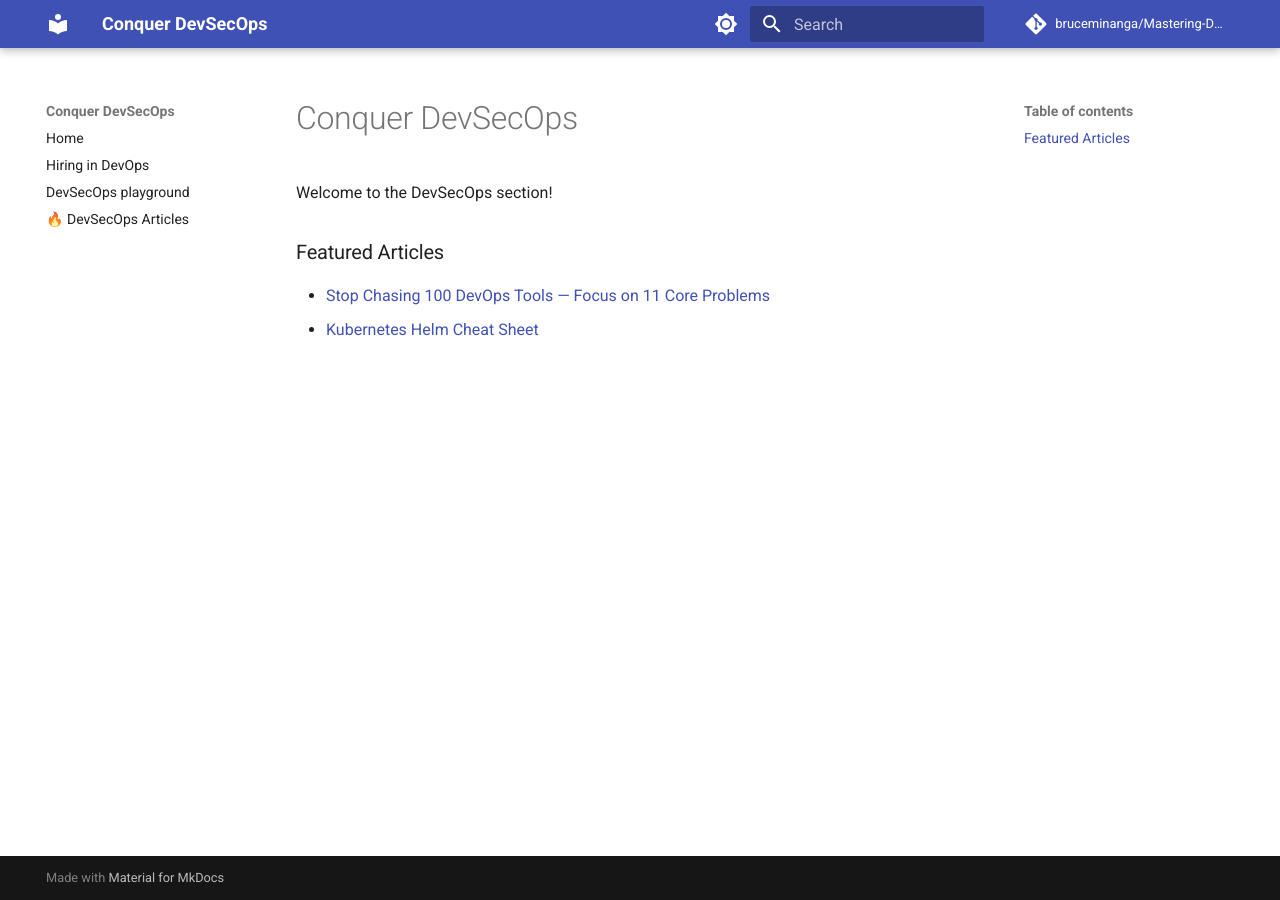
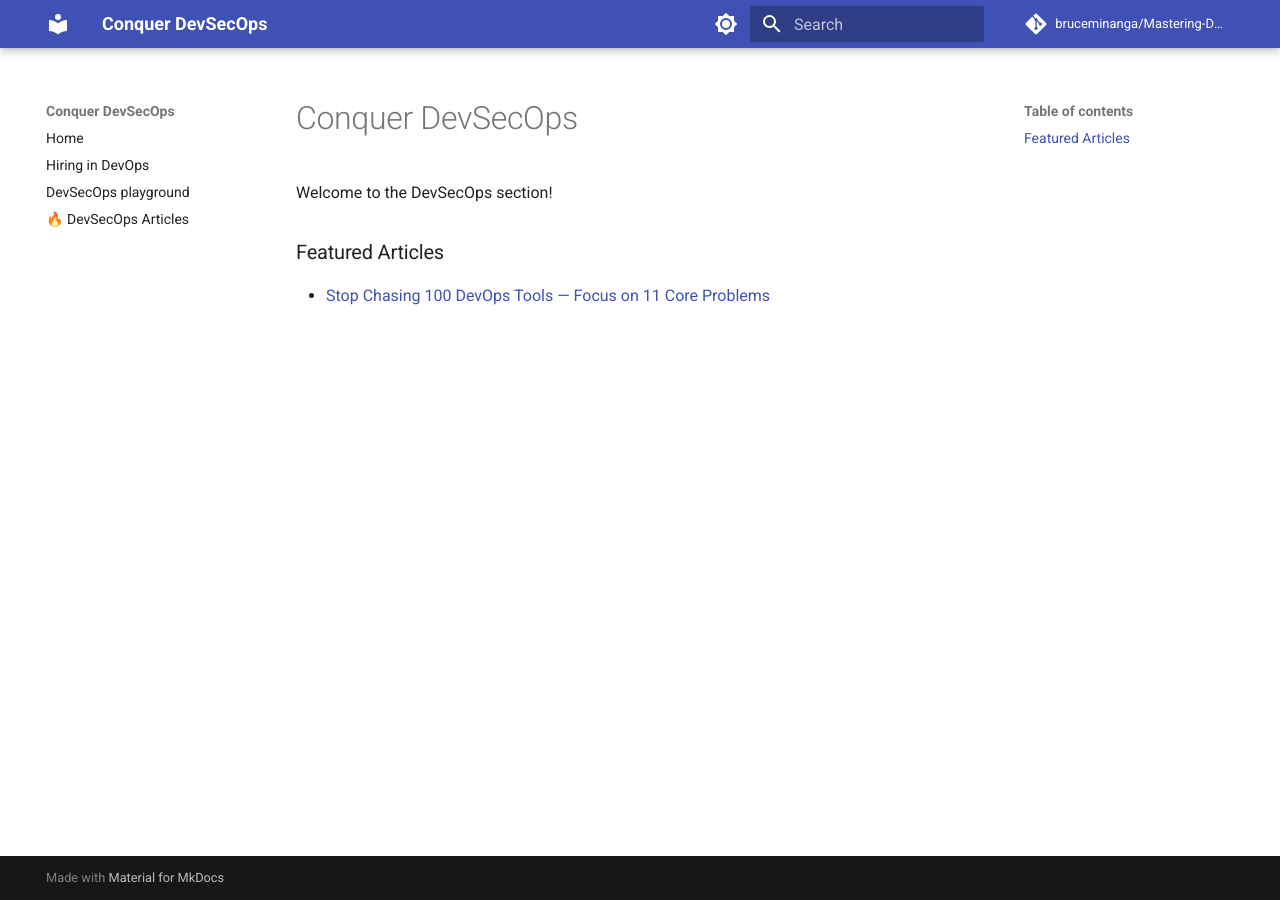
Before and after one commit to bruceminanga/Conquer-DevSecOps, an MkDocs documentation site: the page built from docs/2_Conquer_DevSecOps/index.md, in a window 1280 px wide. Built offline with MkDocs 1.6.1 and Material for MkDocs 9.7.7, drawn with Linux system fonts in a browser that asks for light colours; comment, search, counter and statistics services are not loaded.

Commit message:
docs: drop Helm Cheat Sheet from DevSecOps featured list

```diff
--- a/docs/2_Conquer_DevSecOps/index.md
+++ b/docs/2_Conquer_DevSecOps/index.md
@@ -5,4 +5,3 @@ Welcome to the DevSecOps section!
 ### Featured Articles
 
 * [Stop Chasing 100 DevOps Tools — Focus on 11 Core Problems](3_Tools/01-stop-chasing-100-devops-tools-focus-on-11-core-problems.md)
-* [Kubernetes Helm Cheat Sheet](3_Tools/Kubernetes/helm-kubernetes-cheat-sheet.md)
```
Also changed, not shown: docs/2_Conquer_DevSecOps/3_Tools/Kubernetes/kubernetes-learning-path-beginner-to-pro.md (+1 -0 lines).
